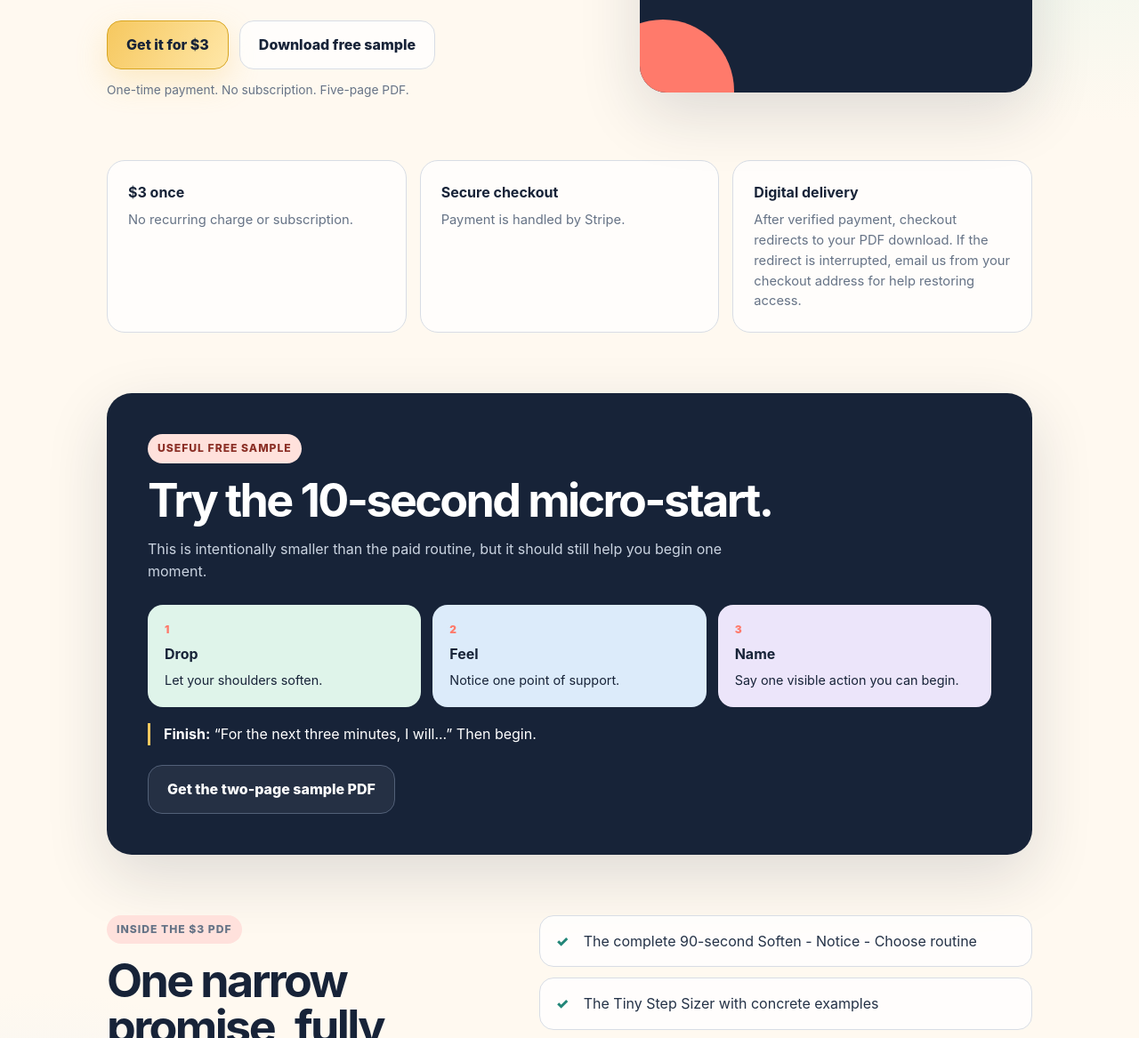
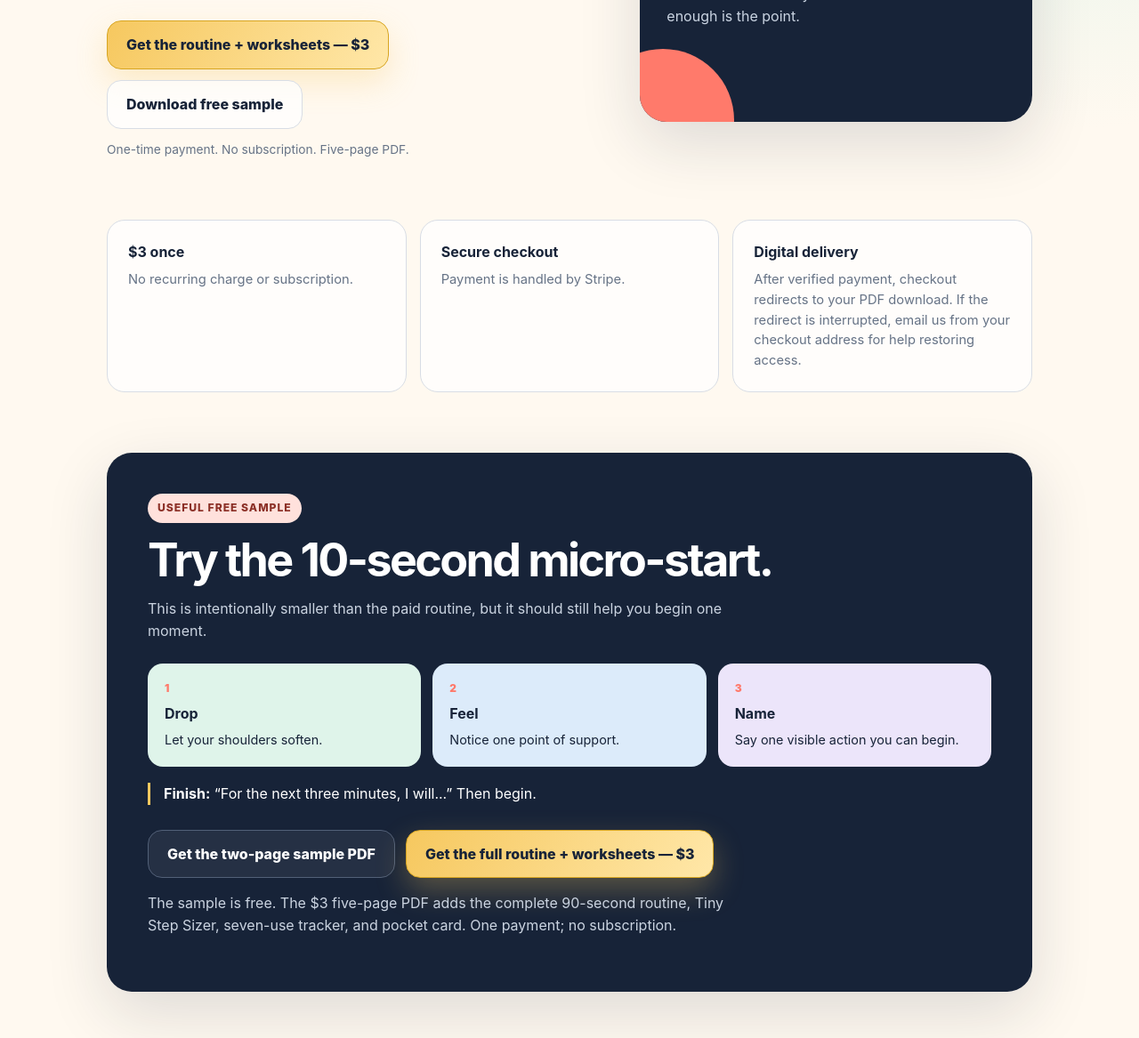
Before and after one commit to Arigitshub/pause90-privacy-page, a website: page one-tiny-win.html in a window 1280 px wide. Shown: the part 470-1637 px from the top of the page at 89% size. Drawn offline with Linux system fonts and the light colour scheme.

Commit message:
Add a clear $3 purchase path beside the free sample (#21)

```diff
--- a/one-tiny-win.html
+++ b/one-tiny-win.html
@@ -199,6 +199,8 @@
     .sample-action { margin: 18px 0 0; padding-left: 15px; border-left: 3px solid var(--gold); color: white; }
     .sample .secondary { margin-top: 22px; border-color: #526078; color: white; background: rgba(255,255,255,.06); }
 
+    .sample .cta-row .secondary { margin-top: 0; }
+
     .inside { display: grid; grid-template-columns: .85fr 1.15fr; gap: clamp(30px, 6vw, 76px); align-items: start; }
     .inside p { color: var(--muted); }
     ul { display: grid; gap: 12px; margin: 0; padding: 0; list-style: none; }
@@ -259,7 +261,7 @@
         <h1 id="hero-title">One<br><span class="accent">Tiny Win.</span></h1>
         <p class="lede">A complete 90-second reset for choosing one useful next action when your mind feels noisy, stuck, or scattered.</p>
         <div class="cta-row">
-          <a class="cta checkout" href="https://buy.stripe.com/5kQaEX1CsdPXgwAgt4dAk07">Get it for $3</a>
+          <a class="cta checkout" href="https://buy.stripe.com/5kQaEX1CsdPXgwAgt4dAk07">Get the routine + worksheets — $3</a>
           <a class="secondary" href="https://github.com/Arigitshub/pause90-privacy-page/releases/download/v1.0.0/Pause90_One_Tiny_Win_Sample_v1.pdf">Download free sample</a>
         </div>
         <p class="micro">One-time payment. No subscription. Five-page PDF.</p>
@@ -298,7 +300,11 @@
         <article class="step"><span>3</span><strong>Name</strong><p>Say one visible action you can begin.</p></article>
       </div>
       <p class="sample-action"><strong>Finish:</strong> “For the next three minutes, I will...” Then begin.</p>
-      <a class="secondary" href="https://github.com/Arigitshub/pause90-privacy-page/releases/download/v1.0.0/Pause90_One_Tiny_Win_Sample_v1.pdf">Get the two-page sample PDF</a>
+      <div class="cta-row">
+        <a class="secondary" href="https://github.com/Arigitshub/pause90-privacy-page/releases/download/v1.0.0/Pause90_One_Tiny_Win_Sample_v1.pdf">Get the two-page sample PDF</a>
+        <a class="cta checkout" href="https://buy.stripe.com/5kQaEX1CsdPXgwAgt4dAk07">Get the full routine + worksheets — $3</a>
+      </div>
+      <p class="sample-intro">The sample is free. The $3 five-page PDF adds the complete 90-second routine, Tiny Step Sizer, seven-use tracker, and pocket card. One payment; no subscription.</p>
     </section>
 
     <section class="inside" aria-labelledby="inside-title">
```
